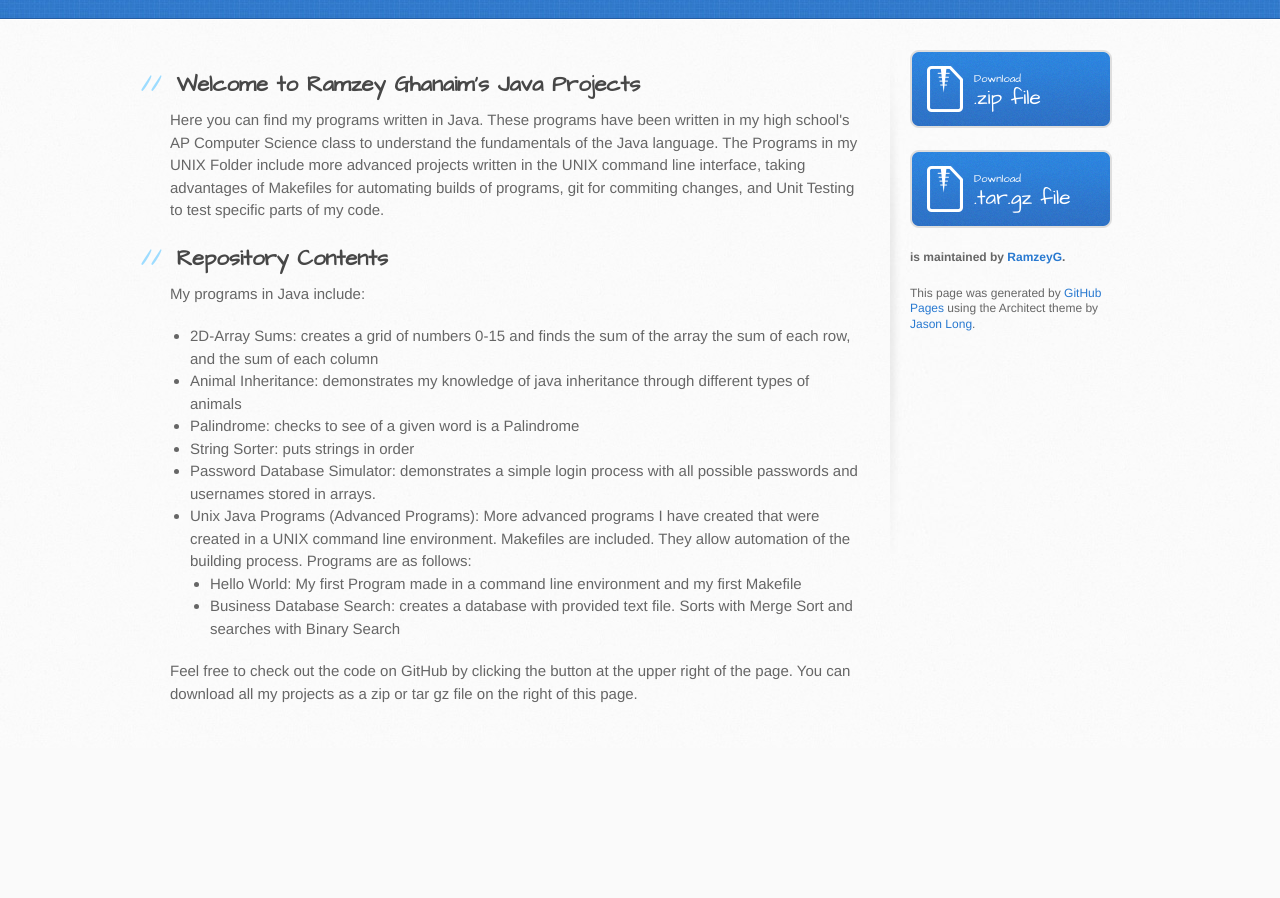
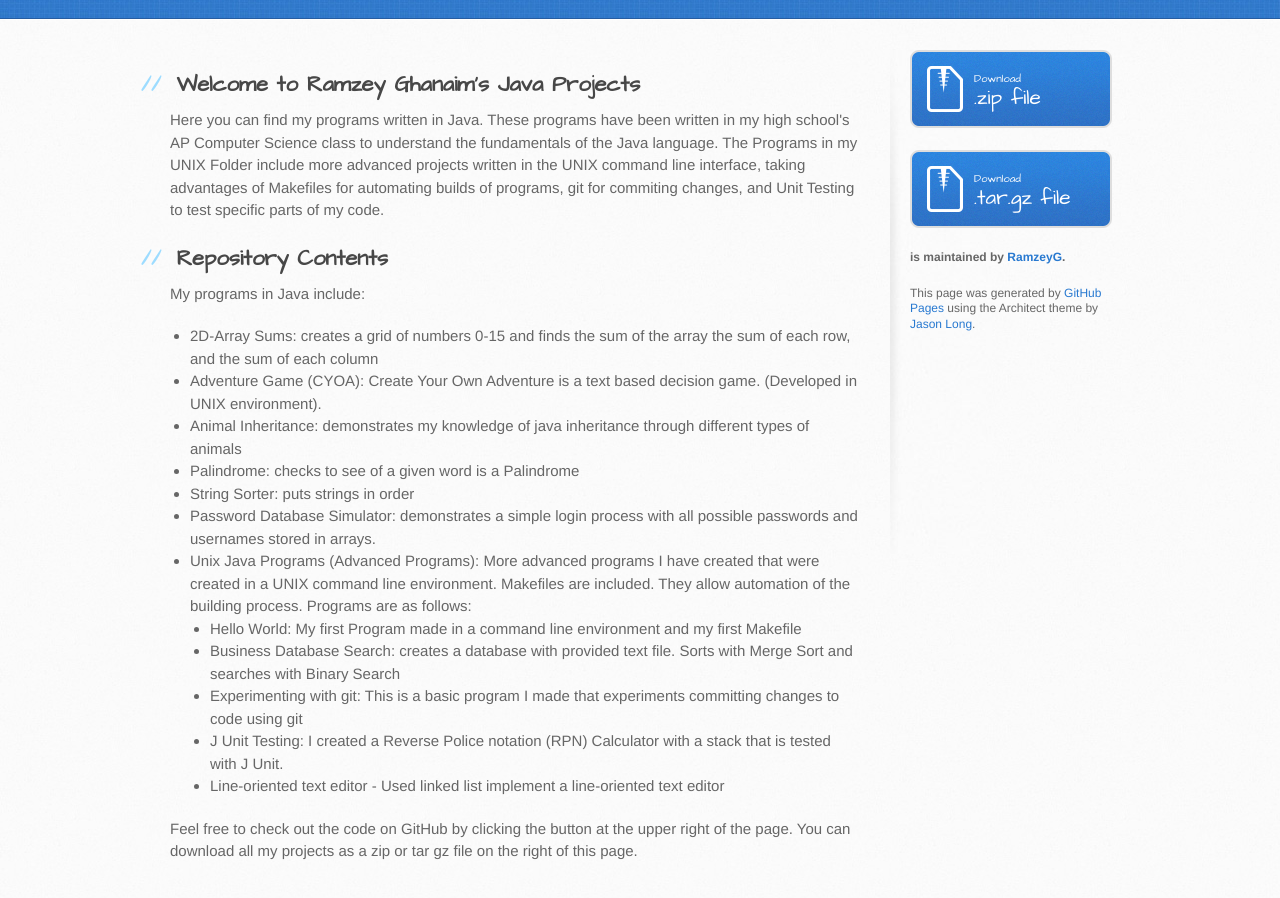
Before and after one commit to Ramzey-G/Java-Programs, a plain HTML site: page index.html in a window 1280 px wide. Shown: the part 182-1080 px from the top of the page. Before the commit the page ends 930 px from the top, so only its background shows below. Drawn offline with Linux system fonts and the light colour scheme.

```diff
--- a/index.html
+++ b/index.html
@@ -40,6 +40,7 @@
 
 <ul>
 <li>2D-Array Sums: creates a grid of numbers 0-15 and finds the sum of the array the sum of each row, and the sum of each column</li>
+<li>Adventure Game (CYOA): Create Your Own Adventure is a text based decision game. (Developed in UNIX environment).</li>
 <li>Animal Inheritance: demonstrates my knowledge of java inheritance through different types of animals</li>
 <li>Palindrome: checks to see of a given word is a Palindrome</li>
 <li>String Sorter: puts strings in order</li>
@@ -49,6 +50,9 @@
 <ul>
 <li> Hello World: My first Program made in a command line environment and my first Makefile</li>
 <li>Business Database Search: creates a database with provided text file. Sorts with Merge Sort and searches with Binary Search</li>
+<li>Experimenting with git: This is a basic program I made that experiments committing changes to code using git</li>
+<li>J Unit Testing: I created a Reverse Police notation (RPN) Calculator with a stack that is tested with J Unit.</li>
+<li>Line-oriented text editor - Used linked list implement a line-oriented text editor</li>
 </ul>
 </li>
 </ul>
```
Also changed, not shown: params.json (+1 -1 lines).
